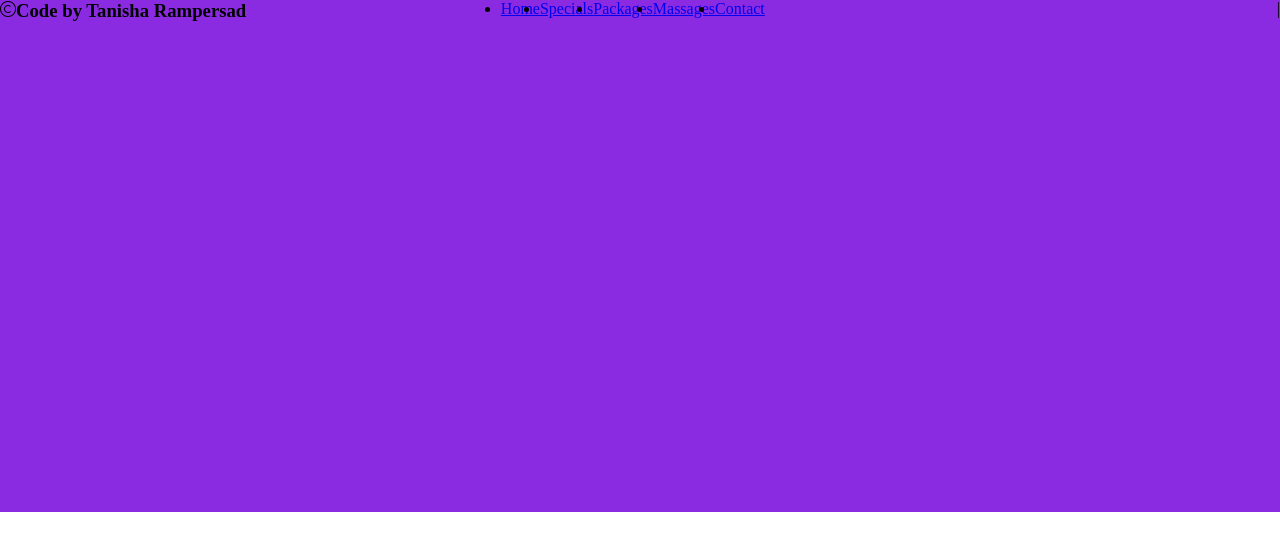
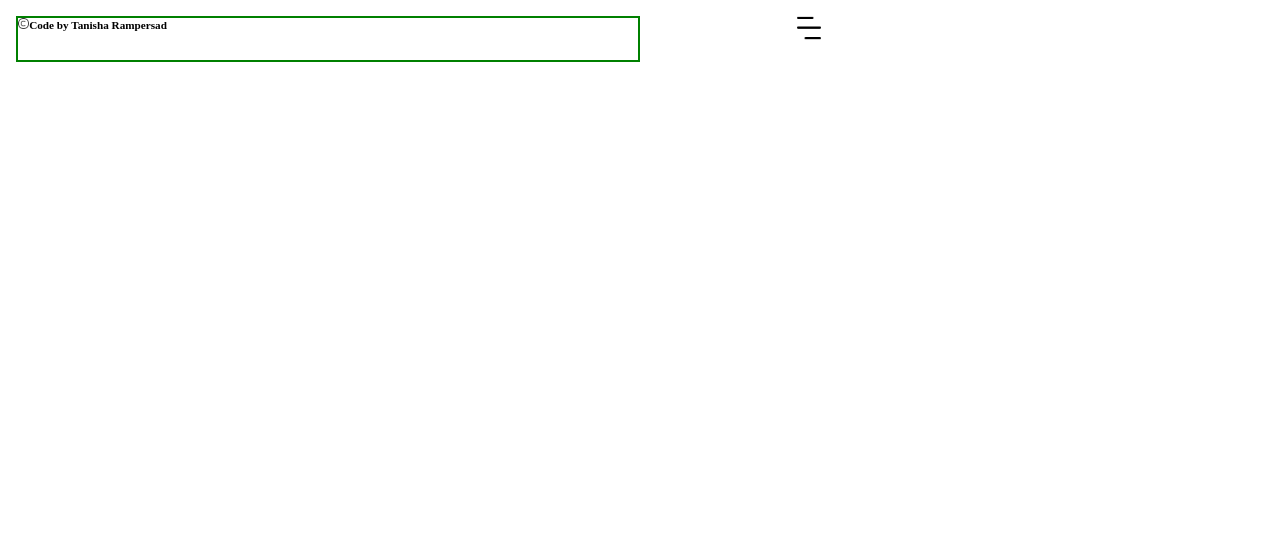
Before and after one commit to TanishaRampersad/My-Portfolio, a React (Create React App) app in the folder portfolio/: page / in a window 1280 px wide. Shown: the top 550 px of the page. Built offline with nearby package versions, Linux system fonts and the light colour scheme.

Commit message:
Edited navbar page

```diff
--- a/portfolio/src/components/Navbar.css
+++ b/portfolio/src/components/Navbar.css
@@ -7,27 +7,71 @@
 
 nav{
     display: flex;
+    width: 100vw;
+    padding: 1rem 1rem;
+}
+
+.navEnd{
+    display: flex;
     justify-content: space-between;
     width: 100vw;
-    background-color: blueviolet;
+    /* border: 2px solid blueviolet; */
+}
+
+.navFirst{
+    width: 50%;
+    border: 2px solid green;
 }
 
 .navFirst img{
-    width: 1rem;
+    width: 0.7rem;
 }
 
+.navFirst h3{
+    font-size: 0.7rem;
+    width: 100%;
+}
+
+nav ul{
+    display:flex;
+    justify-content: flex-ends;
+  }
+
 .menu{
+    visibility: visible;
+    width: 1.5rem;
+    margin-right: 1rem;
+    /* border: 2px solid blue; */
+    /* display: none; */
+}
+
+.hamburger-menu{
+    padding-right: 1rem;
+    margin-right: 1rem;
+}
+
+
+.navEnd ul li{
+    text-decoration: none;
+    list-style: none;
+}
+
+nav ul li:not(:first-child){
+    margin-left: 1rem;
+}
+
+
+.navEnd ul{
+    padding-right: 2rem;
     visibility: hidden;
 }
 
-.navItem Link{
-    display: flex;
+.navEnd{
+    /* border: 2px solid red; */
+    width: 50%;
 }
 
-nav ul{
-    display: flex;
+.link{
+    text-decoration: none;
+    color: black;
 }
-
-.nav li + .nav li{
-    margin-left: 1rem;
-}
--- a/portfolio/src/components/Navbar.js
+++ b/portfolio/src/components/Navbar.js
@@ -48,42 +48,28 @@ export default function Navbar() {
             <div className='navEnd'>
                 <ul>
                     <li className='nav-item'>
-                    <Link id="navigationLink" className='link'to="/">Home</Link>
+                    <Link className='link'to="/">Work</Link>
                         <div className='d-padding'>
                             <div className='dot'></div>
                         </div>
                     </li>
                     <li className='nav-item'>
-                    <Link id="navigationLink" className='link' to="/specials">Specials</Link>
+                    <Link className='link' to="/specials">About</Link>
                         <div className='d-padding'>
                         <div className='dot'></div>
                         </div>
                     </li>
                     <li className='nav-item'>
-                    <Link id="navigationLink" className='link' to="/packages">Packages</Link>
+                    <Link className='link' to="/packages">Contact</Link>
                         <div className='d-padding'>
                             <div className='dot'></div>
                         </div>
                     </li>
 
-                    <li className='nav-item'>
-                    <Link id="navigationLink" className='link' to="/massages">Massages</Link>
-                        <div className='d-padding'>
-                            <div className='dot'></div>
-                        </div>
-                    </li>
-
-                    <li className='nav-item'>
-                    <Link id="navigationLink" className='link' to="/contact">Contact</Link>
-                        <div className='d-padding'>
-                            <div className='dot'></div>
-                        </div>
-                    </li>
-
-                    {/* <div className='hamburger-menu'> */}
+                    <div className='hamburger-menu'>
                     <img className="menu" src={hamburger} alt="hamburger menu"></img>
                     <p className='vLine'>|</p>
-                    {/* </div> */}
+                    </div>
                 </ul>
             </div>
 
```
